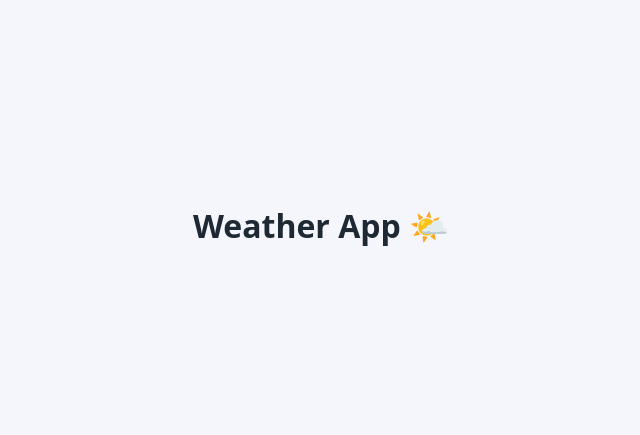
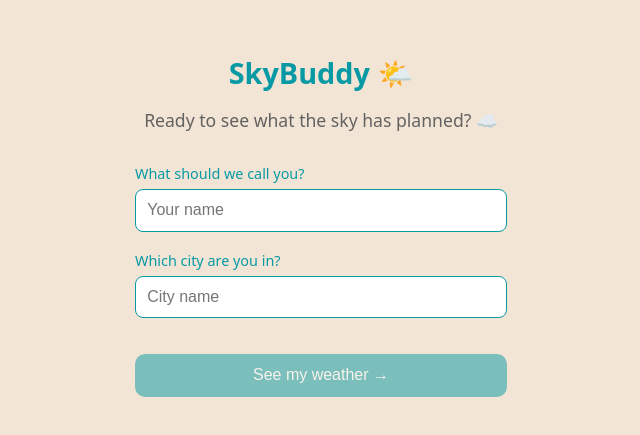
Before and after one commit to Reyshpro/Weather-Web-App, a React (Vite) app: page / in a window 1280 px wide. Shown: the part 175-610 px from the top of the page, without its empty margins (319-959 px from the left). Built offline with nearby package versions, Linux system fonts and the light colour scheme.

Commit message:
Welcome screen

```diff
--- a/src/App.module.css
+++ b/src/App.module.css
@@ -1,11 +1,36 @@
-.container {
-  min-height: 100vh;
-  display: flex;
-  align-items: center;
-  justify-content: center;
+.app {
+  max-width: 1100px;
+  margin: 0 auto;
+  padding: 1rem;
 }
 
-.title {
-  font-size: 2rem;
-  font-weight: 600;
+.header {
+  margin-bottom: 1rem;
 }
+
+.main {
+  display: flex;
+  flex-direction: column;
+  gap: 1rem;
+}
+
+.current,
+.details,
+.hourly {
+  background: white;
+  padding: 1rem;
+  border-radius: 12px;
+}
+.details{
+  margin-bottom: 1rem;
+}
+@media (min-width: 768px) {
+  .main {
+    flex-direction: row;
+  }
+
+  .current,
+  .details {
+    flex: 1;
+  }
+}
--- a/src/App.tsx
+++ b/src/App.tsx
@@ -1,11 +1,24 @@
-import styles from "./App.module.css";
+import { useState } from "react";
+import Welcome from "./components/Welcome/Welcome";
 
 function App() {
-  return (
-    <div className={styles.container}>
-      <h1 className={styles.title}>Weather App 🌤️</h1>
-    </div>
-  );
+  const [userName, setUserName] = useState("");
+  const [city, setCity] = useState("");
+  const [isSubmitted, setIsSubmitted] = useState(false);
+
+  if (!isSubmitted) {
+    return (
+      <Welcome
+        userName={userName}
+        city={city}
+        onNameChange={setUserName}
+        onCityChange={setCity}
+        onContinue={() => setIsSubmitted(true)}
+      />
+    );
+  }
+
+  return <div>Weather Screen Here 🌤️</div>;
 }
 
 export default App;
--- /dev/null
+++ b/src/components/Welcome/Welcome.module.css
@@ -0,0 +1,78 @@
+.container {
+  height: 100dvh;
+  padding: 1.5rem;
+  display: flex;
+  flex-direction: column;
+  justify-content: center;
+  max-width: 420px;
+  margin: 0 auto;
+  background-color: #f2e5d5;
+}
+@media (max-width: 768px) {
+  .container {
+    justify-content: flex-start;
+    padding-top: 20vh;
+  }
+}
+
+.title {
+  text-align: center;
+  font-size: 1.8rem;
+  margin-bottom: 1rem;
+  color: #079aa5;
+}
+
+.subtitle {
+  text-align: center;
+  margin-bottom: 2rem;
+  font-size: 1.1rem;
+  color: rgb(99, 98, 98);
+}
+
+.field {
+  display: flex;
+  flex-direction: column;
+  gap: 0.4rem;
+  margin-bottom: 1.2rem;
+}
+
+.field label {
+  font-size: 0.9rem;
+  color: #079aa5;
+}
+
+.field input {
+  padding: 0.7rem;
+  border-radius: 8px;
+  border: 1px solid #079aa5;
+  font-size: 1rem;
+  color: rgb(99, 98, 98);
+  outline: none;
+}
+
+.field input:focus {
+  border-color: #024c51;
+  box-shadow: 0 0 0 2px rgba(3, 104, 111, 0.2);
+}
+
+.button {
+  margin-top: 1rem;
+  padding: 0.8rem;
+  font-size: 1rem;
+  border-radius: 10px;
+  border: none;
+  background: #079aa5;
+  color: white;
+  cursor: pointer;
+  transition: all 0.3s;
+}
+.button:hover{
+  opacity: 0.9;
+}
+.button:active{
+  opacity: 0.8;
+}
+.button:disabled {
+  opacity: 0.5;
+  cursor: not-allowed;
+}
--- /dev/null
+++ b/src/components/Welcome/Welcome.tsx
@@ -0,0 +1,55 @@
+type WelcomeProps = {
+  userName: string;
+  city: string;
+  onNameChange: (value: string) => void;
+  onCityChange: (value: string) => void;
+  onContinue: () => void;
+};
+
+import styles from "./Welcome.module.css";
+
+function Welcome({
+  userName,
+  city,
+  onNameChange,
+  onCityChange,
+  onContinue,
+}: WelcomeProps) {
+  return (
+    <div className={styles.container}>
+      <h1 className={styles.title}>SkyBuddy 🌤️ </h1>
+
+      <p className={styles.subtitle}>Ready to see what the sky has planned? ☁️</p>
+
+      <div className={styles.field}>
+        <label>What should we call you?</label>
+        <input
+          type="text"
+          value={userName}
+          onChange={(e) => onNameChange(e.target.value)}
+          placeholder="Your name"
+        />
+      </div>
+
+      <div className={styles.field}>
+        <label>Which city are you in?</label>
+        <input
+          type="text"
+          value={city}
+          onChange={(e) => onCityChange(e.target.value)}
+          placeholder="City name"
+        />
+      </div>
+
+      <button
+        className={styles.button}
+        onClick={onContinue}
+        disabled={!userName || !city}
+      >
+        See my weather →
+      </button>
+    </div>
+  );
+}
+
+export default Welcome;
--- a/src/index.css
+++ b/src/index.css
@@ -6,6 +6,7 @@
 
 body {
   font-family: system-ui, -apple-system, BlinkMacSystemFont, sans-serif;
-  background-color: #f4f6fb;
+  background-color: #f2e5d5;
   color: #1f2933;
+  overflow: hidden;
 }
```
